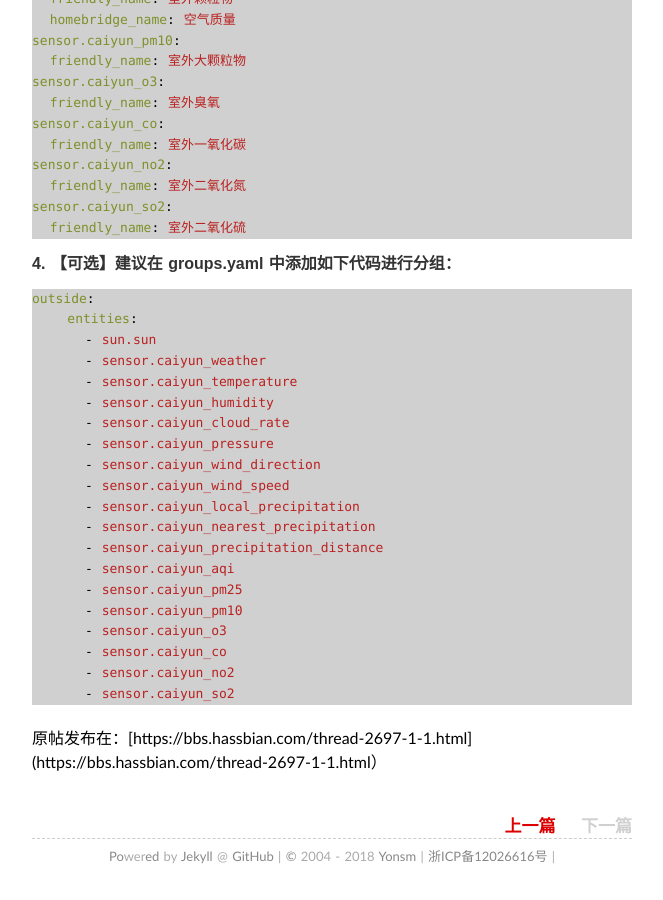
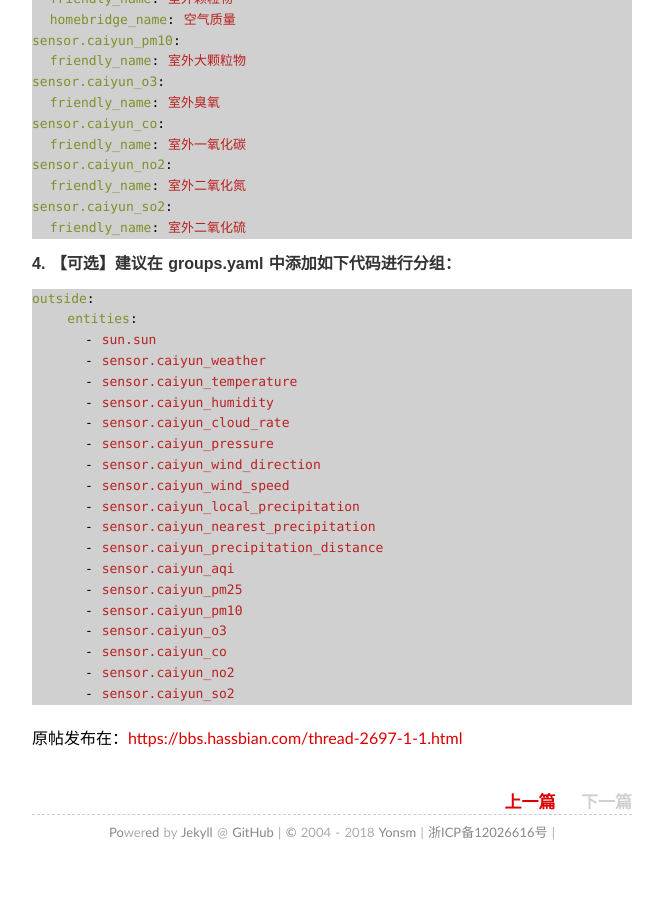
Before and after one commit to Yonsm/Yonsm.github.io, a Jekyll site: the page built from _posts/2018-02-04-caiyun.md, in a window 1280 px wide and 900 px high, scrolled down 1626 px. Shown: the whole window, without its empty margins (308-971 px from the left). Built offline with Jekyll 4.4.1, drawn with Linux system fonts in a browser that asks for light colours; comment, search, counter and statistics services are not loaded; after the commit the page ends 2502 px from its top, so only the background shows below that.

Commit message:
Update 2018-02-04-caiyun.md

````diff
--- a/_posts/2018-02-04-caiyun.md
+++ b/_posts/2018-02-04-caiyun.md
@@ -122,4 +122,4 @@ outside:
       - sensor.caiyun_so2
 ```
 
-原帖发布在：[https://bbs.hassbian.com/thread-2697-1-1.html](https://bbs.hassbian.com/thread-2697-1-1.html）
+原帖发布在：[https://bbs.hassbian.com/thread-2697-1-1.html](https://bbs.hassbian.com/thread-2697-1-1.html)
````
